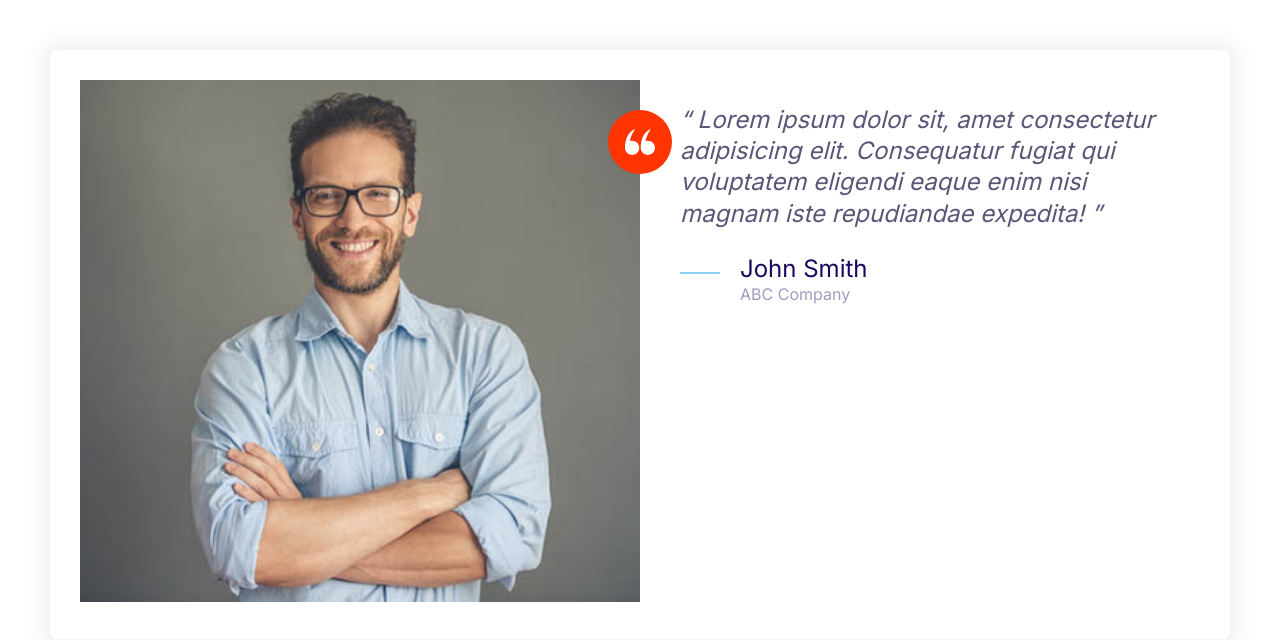
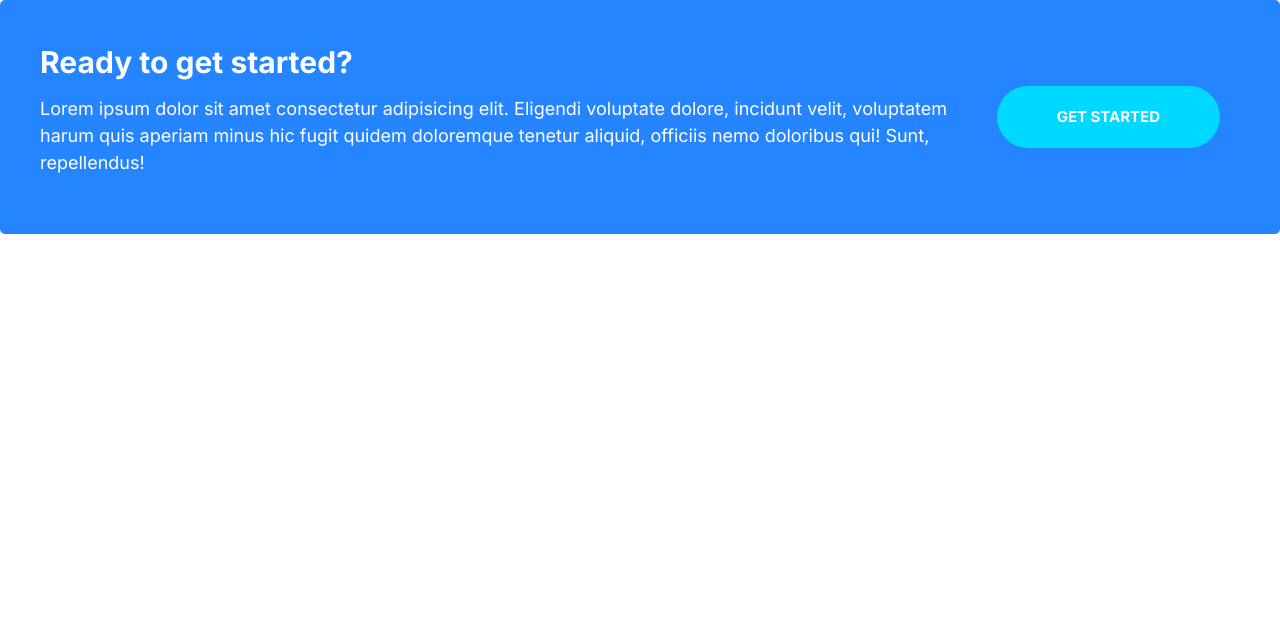
Before and after one commit to christymadilao/html-project, a plain HTML site: page index.html in a window 1280 px wide. Drawn offline with Linux system fonts and the light colour scheme.

Commit message:
Built callouts component.

```diff
--- a/css/styles.css
+++ b/css/styles.css
@@ -235,6 +235,11 @@ a {
 .btn--outline:hover {
   background: var(--color-heading);
   color: white;
+}
+
+.btn--stretched {
+  padding-left: 6rem;
+  padding-right: 6rem;
 }
 
 .btn--block {
@@ -480,3 +485,43 @@ a {
     margin-left: 6rem;
   }
 }
+
+/* Callouts */
+.callout {
+  padding: 4rem;
+  border-radius: 5px;
+}
+
+.callout--primary {
+  background: var(--color-primary);
+  color: white;
+}
+
+.callout__heading {
+  color: white;
+  margin-top: 0;
+  font-size: 3rem;
+}
+
+.callout__content {
+  text-align: center;
+}
+
+.callout .btn {
+  justify-self: center;
+  align-self: center;
+}
+
+@media screen and (min-width: 768px) {
+  .callout .grid--1x2 {
+    grid-template-columns: 1fr auto;
+  }
+
+  .callout__content {
+    text-align: left;
+  }
+  .callout .btn {
+    justify-self: start;
+    margin: 2rem;
+  }
+}
--- a/index.html
+++ b/index.html
@@ -14,37 +14,19 @@
     <link rel="stylesheet" href="css/normalize.css" />
     <link rel="stylesheet" href="css/styles.css" />
   </head>
-  <body style="padding: 5rem">
-    <div class="card testimonial">
+  <body>
+    <div class="callout callout--primary">
       <div class="grid grid--1x2">
-        <div class="testimonial__image">
-          <img src="images/testimonial.jpg" alt="A happy smiling customer" />
-          <span class="icon-container icon-container--accent">
-            <svg class="icon icon--white icon--small">
-              <use xlink:href="images/sprite.svg#quotes"></use>
-            </svg>
-          </span>
+        <div class="callout__content">
+          <h2 class="callout__heading">Ready to get started?</h2>
+          <p>
+            Lorem ipsum dolor sit amet consectetur adipisicing elit. Eligendi
+            voluptate dolore, incidunt velit, voluptatem harum quis aperiam
+            minus hic fugit quidem doloremque tenetur aliquid, officiis nemo
+            doloribus qui! Sunt, repellendus!
+          </p>
         </div>
-        <blockquote class="quote">
-          <p class="quote__text">
-            Lorem ipsum dolor sit, amet consectetur adipisicing elit.
-            Consequatur fugiat qui voluptatem eligendi eaque enim nisi magnam
-            iste repudiandae expedita!
-          </p>
-          <footer>
-            <div class="media">
-              <div class="media__image">
-                <svg class="icon icon--primary quote__line">
-                  <use xlink:href="images/sprite.svg#line"></use>
-                </svg>
-              </div>
-              <div class="media__body">
-                <h3 class="media__title quote__author">John Smith</h3>
-                <p class="quote__organization">ABC Company</p>
-              </div>
-            </div>
-          </footer>
-        </blockquote>
+        <a href="" class="btn btn--secondary btn--stretched">Get Started</a>
       </div>
     </div>
   </body>
```
Also changed, not shown: components/callouts.html (added, +14 -0 lines).
